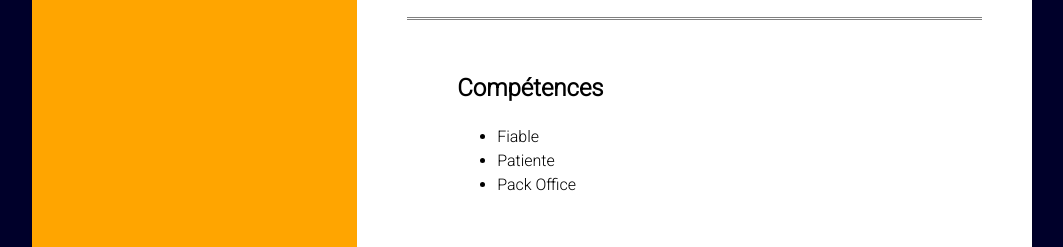
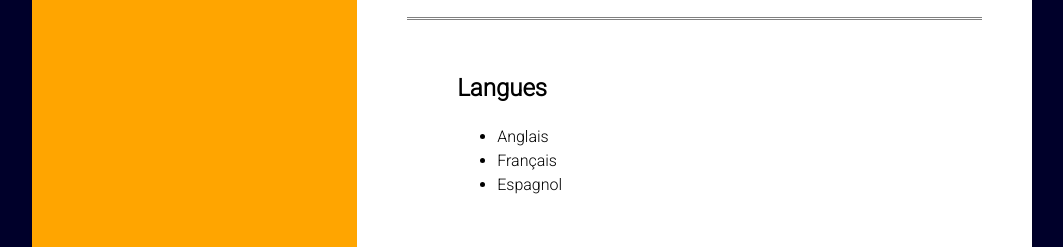
Before and after one commit to UltraRatatoskr/My-CV, a plain HTML site: page index.html in a window 1280 px wide. Shown: the part 912-1159 px from the top of the page, without its empty margins (108-1171 px from the left). Drawn offline with Linux system fonts and the light colour scheme.

Commit message:
Correction des langues

```diff
--- a/index.html
+++ b/index.html
@@ -90,12 +90,12 @@
             </section>
             <section class="pro">
                 <h1>
-                    Compétences
+                    Langues
                 </h1>
                 <ul class="Column1">
-                    <li>Fiable</li>
-                    <li>Patiente</li>
-                    <li>Pack Office</li>
+                    <li>Anglais</li>
+                    <li>Français</li>
+                    <li>Espagnol</li>
                 </ul>
             </section>
         </section>
```
